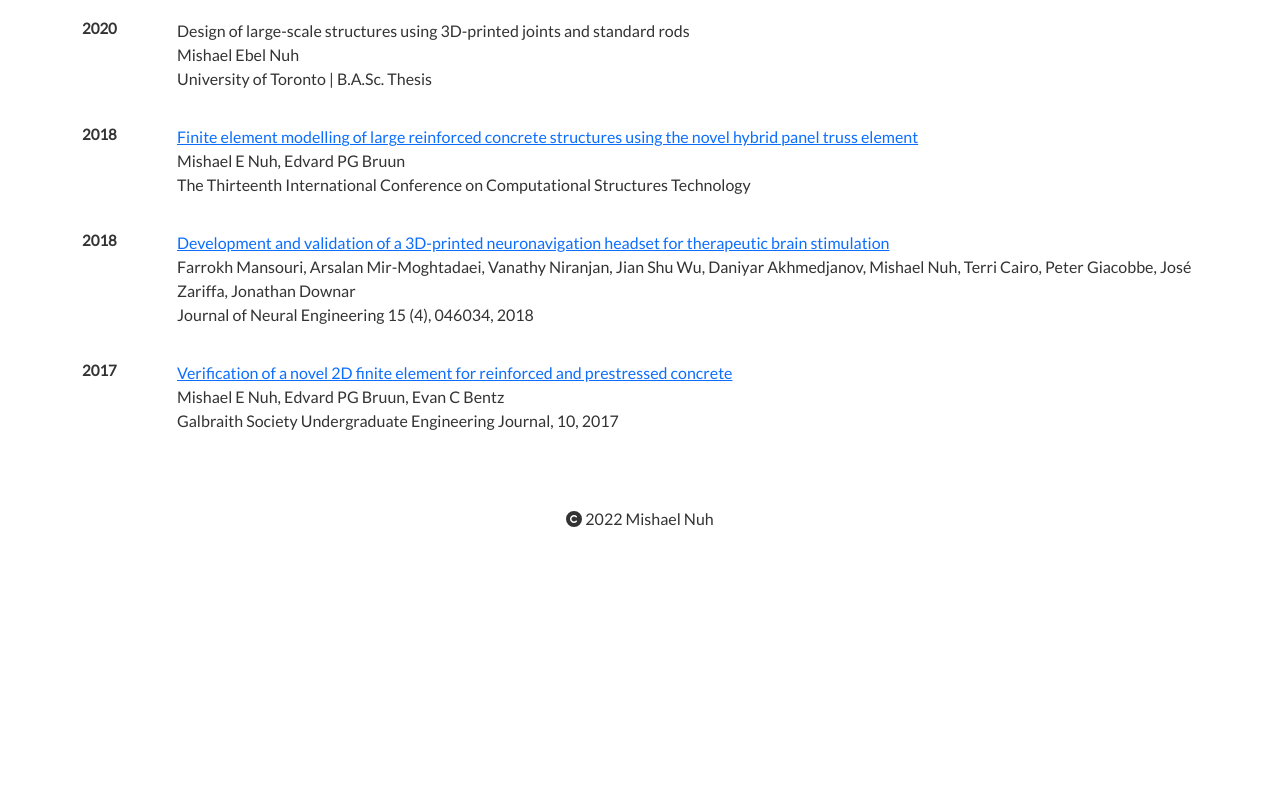
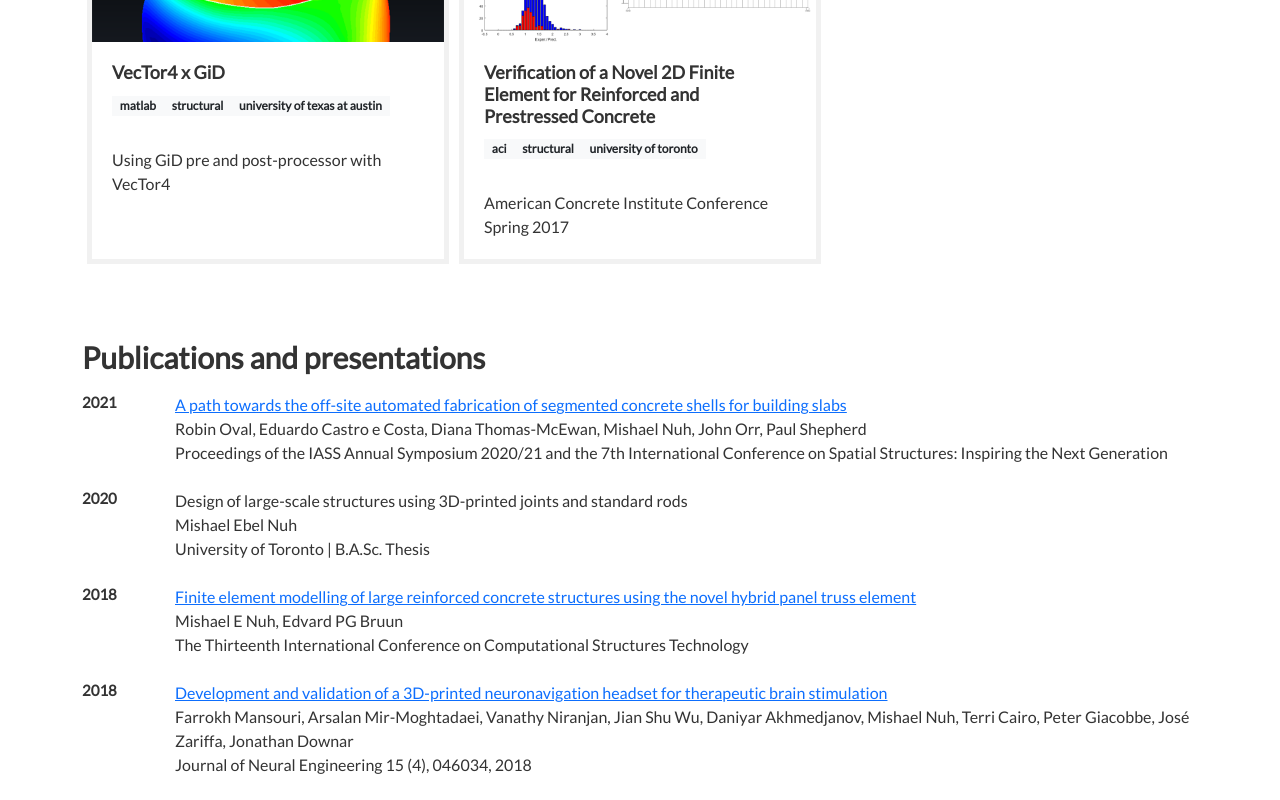
Before and after one commit to mishaelnuh/website, a Vue app: page / in a window 1280 px wide. Shown: the part 1760-2560 px from the top of the page. Before the commit the page ends 2307 px from the top, so only its background shows below. Built offline with nearby package versions, Linux system fonts and the light colour scheme.

Commit message:
Better optimised for mobile.

```diff
--- a/src/custom.scss
+++ b/src/custom.scss
@@ -65,8 +65,7 @@ h4 {
 
 @include media-breakpoint-down(sm) {
   #filterContainer {
-    overflow-x: scroll;
-    white-space: nowrap;
+    display: none;
   }
 }
 
@@ -206,3 +205,7 @@ h4 {
     max-width: 30%;
   }
 }
+
+.bgcol-bg {
+  background-color: map-get($theme-colors, "bg");
+}
--- a/src/pages/HomePage.vue
+++ b/src/pages/HomePage.vue
@@ -51,7 +51,7 @@
         no matches
       </b-col>
     </b-row>
-    <b-row class="sticky-top contentHeader">
+    <b-row class="sticky-top contentHeader" style="z-index: 10;">
       <div ref="publicationHeader">
         <b-col>
           <h1>Publications and presentations</h1>
@@ -59,8 +59,9 @@
       </div>
     </b-row>
     <b-row>
+      <div class="bgcol-bg" style="z-index: 5;">
         <b-col>
-        <b-row v-for="p in publications" :key="p.title" style="margin-bottom: 10px;">
+          <b-row no-gutters v-for="p in publications" :key="p.title">
             <b-col class="col-12 col-sm-1">
               <h4>{{p.year}}</h4>
             </b-col>
@@ -80,6 +81,7 @@
             </b-col>
           </b-row>
         </b-col>
+      </div>
     </b-row>
   </div>
 </template>
@@ -149,19 +151,12 @@ export default {
     handleScroll() {
       const homeHeaderTop = this.$refs.homeHeader.getBoundingClientRect().top
       const portfolioTop = this.$refs.portfolioHeader.getBoundingClientRect().top
-      const publicationTop = this.$refs.publicationHeader.getBoundingClientRect().top
 
       if (!this.showHeader) {
         this.showHeader = this.scrollThreshold < portfolioTop
       } else {
         this.showHeader = homeHeaderTop < portfolioTop
         this.scrollThreshold = homeHeaderTop
-      }
-
-      if (publicationTop < 140) {
-        this.$refs.portfolioHeader.style.display = "none"
-      } else {
-        this.$refs.portfolioHeader.style.display = "block"
       }
     },
     setTag(tag) {
```
Lines whose indentation alone changed are shown as unchanged.
